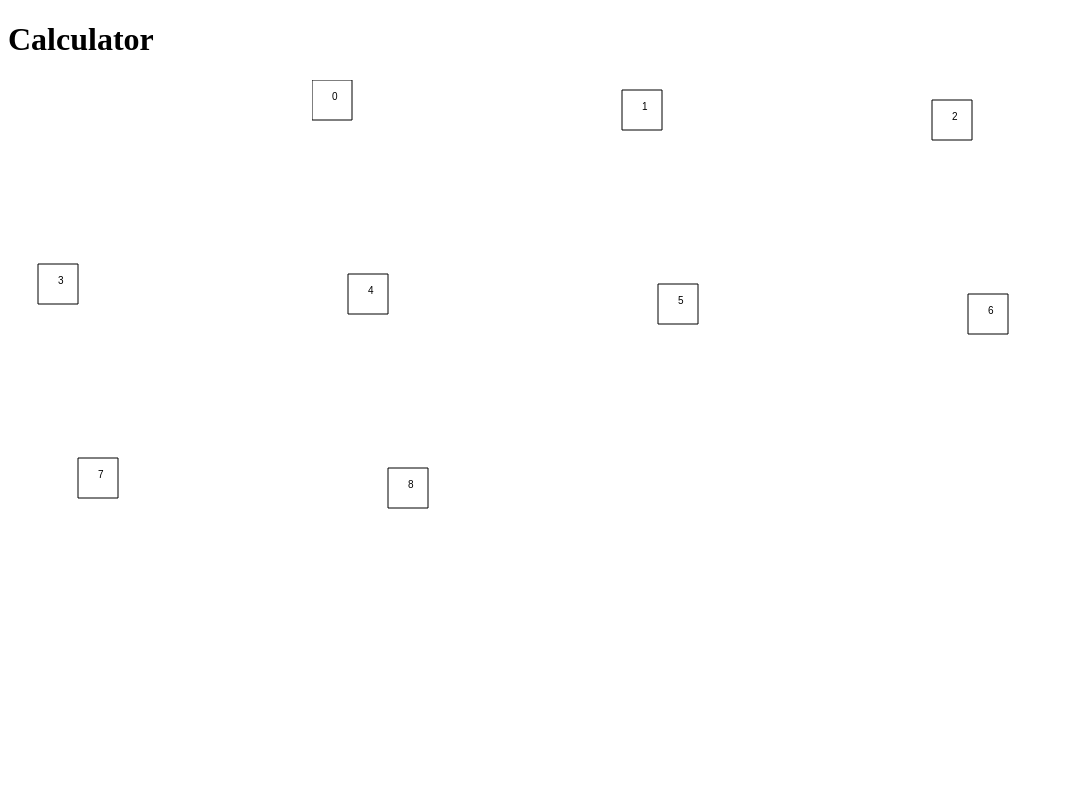
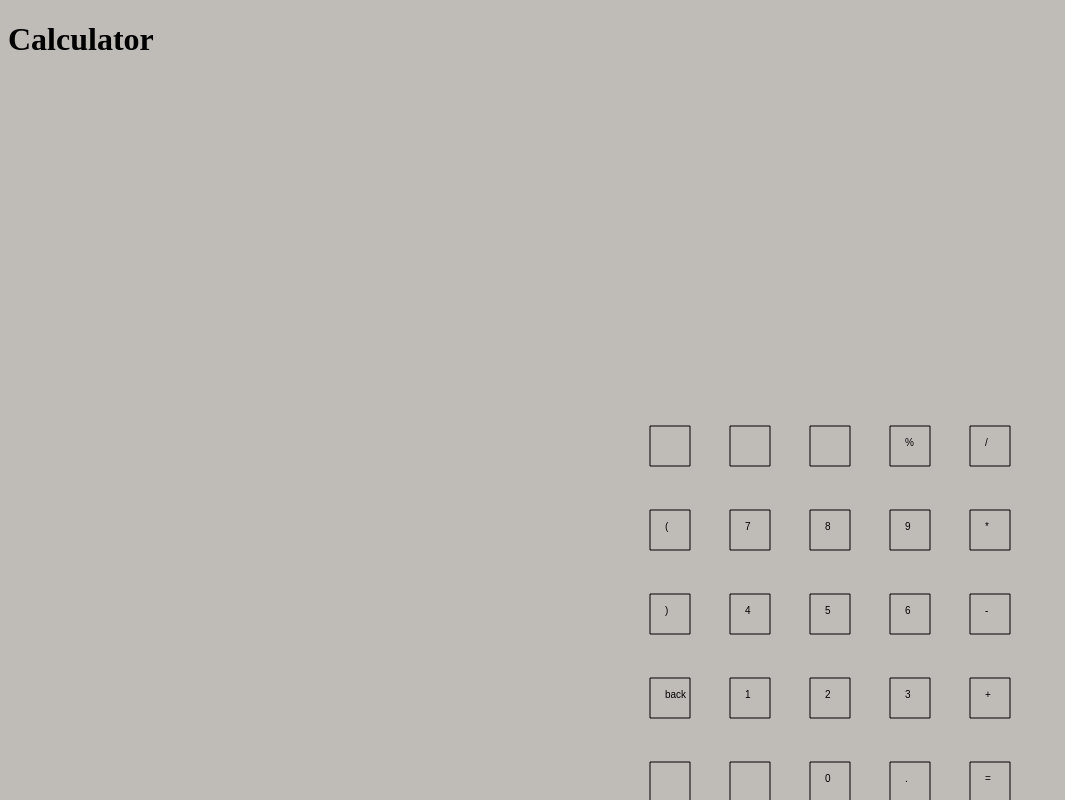
Before and after one commit to dumbresi/CalculatorSite, a website: page main.html in a window 1280 px wide. Shown: the whole page, without its empty margins (0-1065 px from the left). Drawn offline with nearby package versions, Linux system fonts and the light colour scheme; files that its build step writes are made by us from their sources.

Commit message:
Button click and expression calculation

```diff
--- a/js/calc.js
+++ b/js/calc.js
@@ -13,24 +13,125 @@ class Button{
         this.#color=color;
     }
 
-    drawButton(text) {
+    drawButton(text,container) {
         const canvas=document.createElement("canvas");
-        document.body.appendChild(canvas);
+        canvas.setAttribute("height",""+this.#height*2);
+        canvas.setAttribute("width",""+this.#width*2);
+        container.appendChild(canvas);
         const ctx= canvas.getContext("2d");
-        ctx.rect(this.#startwidth,this.#startheight,this.#width,this.#height);
+        ctx.rect(10,this.#startheight,this.#width,this.#height);
         ctx.stroke();
-        ctx.fillText(text,this.#startwidth+20,this.#startheight+20);
-        // ctx.fillStyle(this.#color);
+        ctx.fillText(text,25,30);
+        ctx.fillStyle=this.#color;
+        if(text==="="){
+            evaluateButton=canvas;
+        }
+        canvas.addEventListener("click",(event)=>{
+            const target=event.target;
+
+            if(text==="back"){
+                expression=expression.substring(0,expression.length-1);
+                screen.innerHTML=expression;
+            }
+            if(text!="=" && text!="back"){
+                expression+=text;
+                screen.innerHTML=expression;
+            }
+
+
+        });
     }
 }
 
-// const one = document.getElementById("one");
-// const oneCtx= one.getContext("2d");
 
-// oneCtx.fillStyle= "blue";
-// oneCtx.fillText("1",100,100);
-// oneCtx.fillRect(10,10,20,20);
-for(let i=0;i<9;i++){
-    const a= new Button(10*i,10*i,40,40,"red");
-    a.drawButton(""+i);
+
+const container=document.querySelector(".container");
+//made a parent div container for holding all buttons
+const container1=document.getElementById("container-1");
+// Each customized container will hold all buttons of a single line
+const container2=document.getElementById("container-2");
+const container3=document.getElementById("container-3");
+const container4=document.getElementById("container-4");
+const container5=document.getElementById("container-5");
+
+const containers=[container1,container2,container3,container4,container5];
+
+
+const screen =document.getElementById("screen");
+const answer=document.getElementById("answer");
+var expression="";
+
+
+let space=0;
+
+var evaluateButton;
+
+var buttons=["","","","%","/","(","7","8","9","*",")","4","5","6","-","back","1","2","3","+","","","0",".","="];
+let btn_count=0;
+for(let i=0;i<5;i++){
+    space=0;
+    for(let j=0;j<5;j++){
+        var btn=new Button(10*space,10,40,40,"#9933CC");
+        btn.drawButton(buttons[btn_count],containers[i]);
+        space++;
+        btn_count++;
+    }
 }
+
+evaluateButton.addEventListener("click",()=>{
+    // eval(expression);
+    answer.innerHTML=eval(expression);
+});
+
+
+// for(let i=0;i<5;i++){
+//     const a= new Button(10*i,10,40,40,'#9933CC');
+//     a.drawButton(""+i,container1);
+// }
+// const back="back";
+// const bracket_open="(";
+// const bracket_close=")";
+// const equals= "=";
+// const percent="%";
+// const divide="/";
+// const multiply="X";
+// const add="+";
+// const minus="-";
+// const point=".";
+// space=0;
+// const back_button= new Button(10*space,10,40,40,"#9933CC");
+// back_button.drawButton(back,container3);
+// space++;
+// const bracket_open_btn= new Button(10*space,10,40,40,"#9933CC");
+// back_button.drawButton(bracket_open,container3);
+// space++;
+// const bracket_close_btn= new Button(10*space,10,40,40,"#9933CC");
+// back_button.drawButton(bracket_close,container3);
+// space++;
+// const percent_btn= new Button(10*space,10,40,40,"#9933CC");
+// back_button.drawButton(percent,container3);
+// space++;
+// const equals_btn= new Button(10*space,10,40,40,"#9933CC");
+// back_button.drawButton(equals,container3);
+// space=0;
+
+// const add_btn= new Button(10*space,10,40,40,"#9933CC");
+// back_button.drawButton(add,container4);
+// space++;
+
+// const minus_btn= new Button(10*space,10,40,40,"#9933CC");
+// back_button.drawButton(minus,container4);
+// space++;
+
+// const multiply_btn=new Button(10*space,10,40,40,"#9933CC");
+// back_button.drawButton(minus,container4);
+// space++;
+
+// const point_btn=new Button(10*space,10,40,40,"#9933CC");
+// back_button.drawButton(point,container4);
+// space++;
+// for(let j=5;j<10;j++){
+//     const b= new Button(10*space,10,40,40,'#9933CC');
+//     b.drawButton(""+j,container2);
+//     space++;
+// }
--- a/main.html
+++ b/main.html
@@ -3,12 +3,25 @@
 <head>
     <meta charset="UTF-8">
     <meta name="viewport" content="width=device-width, initial-scale=1.0">
+    <link rel="stylesheet" href="dist/calc.css">
     <title>Calculator</title>
 </head>
 <body>
     <header>
         <h1>Calculator</h1>
     </header>
+    <div class="calculator">
+        <p id="screen"></p>
+        <p id="answer"></p>
+    <div class="container">
+        <div id="container-1" class="inner_container"></div>
+        <div id="container-2" class="inner_container"></div>
+        <div id="container-3" class="inner_container"></div>
+        <div id="container-4" class="inner_container"></div>
+        <div id="container-5" class="inner_container"></div>
+    </div>
+    </div>
+
 
     <canvas id="one">1</canvas>
 </body>
--- a/scss/calc.scss
+++ b/scss/calc.scss
@@ -0,0 +1,34 @@
+body{
+    // display: flex;
+    // flex-direction: column;
+    background-color: rgb(191, 188, 184);
+
+    .calculator{
+        top: 50%;
+        left: 50%;
+        position: fixed;
+        p{
+            background-color: aliceblue;
+        }
+        .container{
+            display: flex;
+            flex-direction: column;
+        }
+        .container-1{
+            background-color: azure;
+        }
+        .container-2{
+
+        }
+        .container-3{
+
+        }
+        .container-4{
+
+        }
+        .container-5{
+
+        }
+    }
+
+}
```
Also changed, not shown: package.json (+5 -2 lines), 1 other file.
